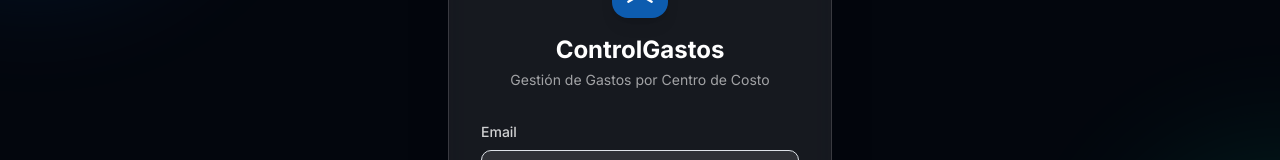
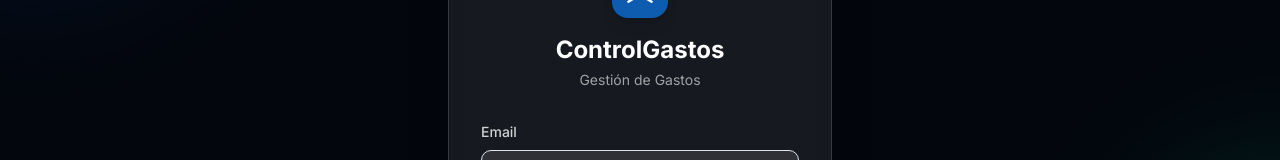
Before and after one commit to luisrs-dev/Control-de-gastos, a Next.js app: page /login in a window 1280 px wide. Shown: the part 248-408 px from the top of the page. Built offline with nearby package versions, Linux system fonts and the light colour scheme.

Commit message:
fix: update application description and subtitle for clarity

```diff
--- a/src/app/(auth)/login/page.tsx
+++ b/src/app/(auth)/login/page.tsx
@@ -41,7 +41,7 @@ export default function LoginPage() {
               </svg>
             </div>
             <h1 className="text-2xl font-bold text-white">ControlGastos</h1>
-            <p className="text-sm text-white/60 mt-1">Gestión de Gastos por Centro de Costo</p>
+            <p className="text-sm text-white/60 mt-1">Gestión de Gastos</p>
           </div>
 
           <LoginForm />
--- a/src/app/layout.tsx
+++ b/src/app/layout.tsx
@@ -11,10 +11,10 @@ const inter = Inter({
 export const metadata: Metadata = {
   title: {
     template: "%s | ControlGastos",
-    default: "ControlGastos — Gestión de Gastos por Centro de Costo",
+    default: "ControlGastos — Gestión de Gastos",
   },
   description:
-    "Sistema de gestión de gastos por centro de costo con escaneo de comprobantes con IA.",
+    "Sistema de gestión de gastos",
 };
 
 import { SessionProvider } from "@/components/providers/session-provider";
```
